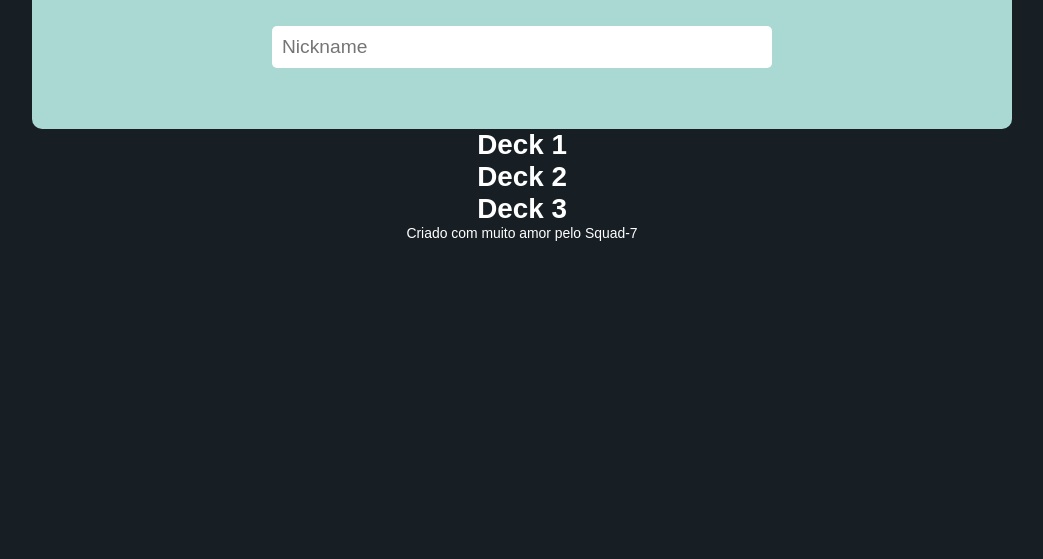
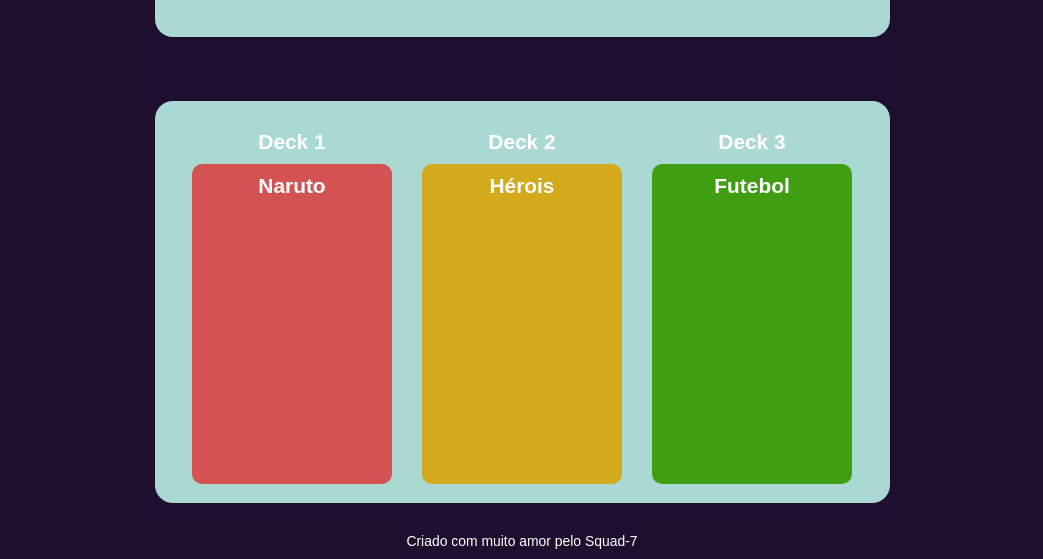
Before and after one commit to lucasstecher/STUN, a plain HTML site: page web/index.html in a window 1280 px wide. Shown: the part 241-800 px from the top of the page, without its empty margins (118-1161 px from the left). Drawn offline with Linux system fonts and the light colour scheme.

Commit message:
atualizar media screen

```diff
--- a/web/css/style.css
+++ b/web/css/style.css
@@ -1,5 +1,5 @@
 :root {
-  --bg-color:#AAD8D3;
+  --bg-color: #aad8d3;
   --text-color: #fff;
 }
 * {
@@ -11,19 +11,9 @@
 body {
   font-family: sans-serif;
   font-size: 87%;
-  background-color: #1D262D;
+  background-color: rebeccapurple;
   color: var(--text-color);
-}
-
-.overlay {
-  position: fixed;
-  width: 100%;
-  height: 100%;
-  top: 0;
-  bottom: 0;
-  left: 0;
-  right: 0;
-  background-color: rgba(0, 0, 0,0.2)
+  height: 100vh;
 }
 
 .container {
@@ -45,7 +35,7 @@
 }
 
 .container__informacao h1 {
-  font-size: 1.5rem;
+  font-size: 1.8rem;
   margin-top: 10px;
 }
 
@@ -56,10 +46,61 @@
   border: 0;
   font-size: 1.2rem;
   margin-bottom: 10px;
-
 }
 
-@media screen and (min-width: 767px) {
+.container__deck {
+  width: 90%;
+  padding: 15px 0;
+  margin-top: 15px;
+  background-color: var(--bg-color);
+  border-radius: 10px;
+  display: flex;
+  align-items: center;
+  flex-direction: column;
+}
+
+.primeiro__deck {
+  width: 221px;
+  height: 340px;
+  background-color: #d35353;
+  text-align: center;
+  /* margin: 15px 0 15px 0; */
+  border-radius: 10px;
+}
+
+.segundo__deck {
+  width: 221px;
+  height: 340px;
+  background-color: #d2aa1c;
+  text-align: center;
+  /* margin: 0 0 15px 0; */
+  border-radius: 10px;
+}
+
+.terceiro__deck {
+  width: 221px;
+  height: 340px;
+  background-color: #3f9e12;
+  text-align: center;
+  /* margin-bottom: 15px; */
+  border-radius: 10px;
+}
+.deck__title {
+  display: flex;
+  flex-direction: column;
+  align-items: center;
+  justify-content: center;
+}
+
+.deck__title h2 {
+  margin: 10px 0;
+}
+
+footer {
+  padding: 10px;
+}
+
+@media screen and (min-width: 768px) {
   .container {
     z-index: 5;
     max-width: 980px;
@@ -68,11 +109,11 @@
   }
 
   .container__informacao {
-    width: 100%;
+    width: 75%;
     height: 300px;
     background-color: var(--bg-color);
-    border-radius: 10px;
-    margin-top: 70px;
+    border-radius: 18px;
+    margin-top: 40px;
     display: flex;
     align-items: center;
     justify-content: space-around;
@@ -80,17 +121,75 @@
   }
 
   .container__informacao h1 {
-    font-size: 2.4rem;
+    font-size: 3rem;
     margin-top: 15px;
   }
 
   .container__informacao input {
-    width: 500px;
-    padding: 10px;
-    border-radius: 5px;
+    width: 600px;
+    padding: 14px 10px;
+    border-radius: 7px;
     border: 0;
-    font-size: 1.2rem;
+    font-size: 1.4rem;
     margin-bottom: 15px;
+  }
 
+  .container__deck {
+    width: 75%;
+
+    height: 500px;
+
+    margin-top: 64px;
+    background-color: var(--bg-color);
+    border-radius: 18px;
+    display: flex;
+    flex-direction: row;
+    justify-content: center;
+    gap: 30px;
+  }
+
+  .primeiro__deck {
+    width: 200px;
+    height: 320px;
+    background-color: #d35353;
+    text-align: center;
+    /* margin: 15px 30px 15px 0; */
+    border-radius: 10px;
+    cursor: pointer;
+  }
+
+  .segundo__deck {
+    width: 200px;
+    height: 320px;
+    background-color: #d2aa1c;
+    text-align: center;
+    /* margin: 15px 30px 15px 0; */
+    border-radius: 10px;
+    cursor: pointer;
+  }
+
+  .terceiro__deck {
+    width: 200px;
+    height: 320px;
+    background-color: #3f9e12;
+    text-align: center;
+    border-radius: 10px;
+    /* margin: 15px 0px 15px 0; */
+    cursor: pointer;
+  }
+
+  .overlay {
+    position: fixed;
+    width: 100%;
+    height: 150vh;
+    top: 0;
+    bottom: 0;
+    left: 0;
+    right: 0;
+    background-color: rgba(0, 0, 0, 0.7);
+  }
+
+  footer {
+    margin: 20px 0 0 0;
   }
 }
--- a/web/index.html
+++ b/web/index.html
@@ -15,9 +15,18 @@
         <input type="text" placeholder="Nickname">
       </header>
       <main class="container__deck">
-        <div><h1>Deck 1</h1></div>
-        <div><h1>Deck 2</h1></div>
-        <div><h1>Deck 3</h1></div>
+        <div class="deck__title">
+          <h2 >Deck 1</h2>
+          <div class="primeiro__deck"><h2>Naruto</h2></div>
+        </div>
+        <div class="deck__title">
+          <h2 class="deck__title">Deck 2</h2>
+          <div class="segundo__deck"><h2>Hérois</h2></div>
+        </div>
+        <div class="deck__title">
+          <h2 class="deck__title">Deck 3</h2>
+          <div class="terceiro__deck"><h2>Futebol</h2></div>
+        </div>
       </main>
       <footer>
           <p>Criado com muito amor pelo Squad-7</p>
```
